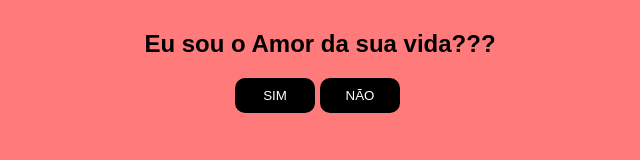
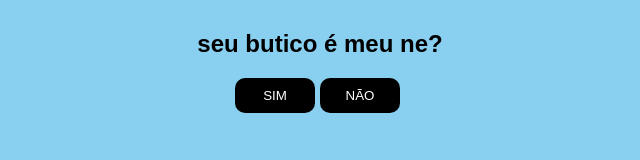
Before and after one commit to Diulianafigueiredo/perguntinha, a plain HTML site: page index.html in a window 1280 px wide. Shown: the whole page, without its empty margins (330-970 px from the left). Drawn offline with Linux system fonts and the light colour scheme.

Commit message:
index.html

```diff
--- a/index.html
+++ b/index.html
@@ -11,7 +11,7 @@
 
 <body>
     <div id="conteudo">
-        <h2>Eu sou o Amor da sua vida???</h2>
+        <h2>seu butico é meu ne?</h2>
         <div style="margin: auto;width: 170px;">
             <button style="position: fixed;display: block;" class="btn" onclick="sim()">SIM</button>
             <button class="btn" onclick="desvia(this)" onmouseover="desvia(this)" style="position: absolute;">NÃO</button>
@@ -20,7 +20,7 @@
 </body>
 <style>
     #conteudo {
-        background: #ff7a7a;
+        background: #89CFF0;
         width: 100%;
         height: 100%;
         position: fixed;
@@ -43,7 +43,7 @@
 
 <script>
     function sim() {
-        alert("Eu te gosto blublu, MEU DEUS eu to tão gay ");
+        alert("Eu te gosto bombom, obrigada pelo butico ");
         // redireciona para um URL após clicar no SIM
         location.href = "https://www.youtube.com/watch?v=HjYQ9agSJ0w";
     }
```
